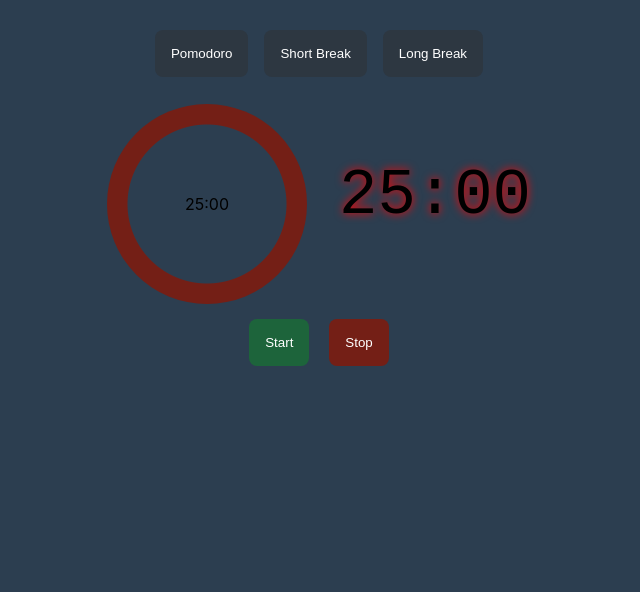
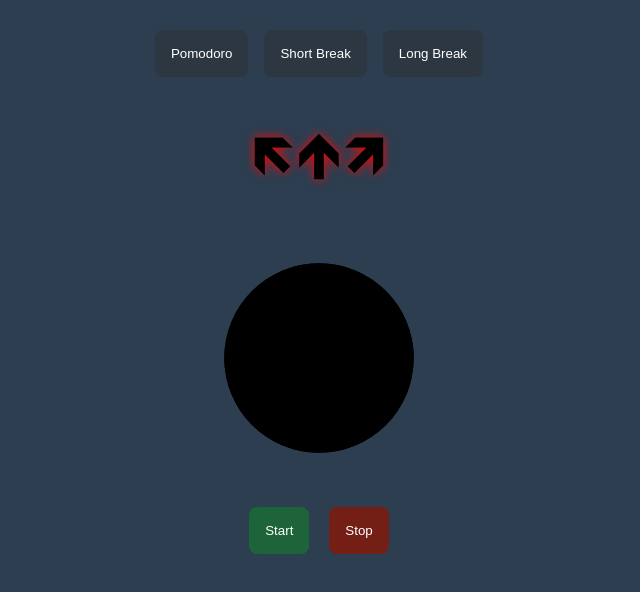
Before and after one commit to springfil/pomodoro, a plain HTML site: page index.html in a window 1280 px wide. Shown: the whole page, without its empty margins (321-961 px from the left). Drawn offline with Linux system fonts and the light colour scheme.

Commit message:
Update index.html

```diff
--- a/index.html
+++ b/index.html
@@ -1,27 +1,38 @@
 <!DOCTYPE html>
-<html>
+<html lang="en">
   <head>
-    <meta charset="UTF-8">
+    <meta charset="UTF-8" />
     <title>Pomodoro Timer</title>
-    <link rel="stylesheet" href="style.css">
-  </style>
+    <link rel="stylesheet" href="style.css" />
   </head>
   <body>
-    <div id="timer-container">
+
     <div id="timer-buttons">
       <button id="pomodoro">Pomodoro</button>
       <button id="short-break">Short Break</button>
       <button id="long-break">Long Break</button>
     </div>
-      <div class="timer-container">
-        <div id="timer">25:00</div>
-        <div class="progress-bar-container">
-          <div class="progress-bar html">
-            <progress id="html" max="1500" value="1500" ></progress>
-            <span id="progress-counter">25:00</span>
-          </div>
-        </div>
-      </div>
+
+    <div class="diagram">
+      <div id="timer">🡼🡹🡽</div>
+      <svg viewBox="0 0 42 42" width="250px" height="250px">
+        <circle
+          id="c1"
+          cx="50%"
+          cy="50%"
+          r="15.91549430918954"
+          stroke-dasharray="100 0"
+          stroke-dashoffset="100"
+        ></circle>
+        <circle
+          id="c2"
+          cx="50%"
+          cy="50%"
+          r="15.91549430918954"
+          stroke-dasharray="0 100"
+          stroke-dashoffset="0"
+        ></circle>
+      </svg>
     </div>
 
     <div id="action-buttons">
```
Lines whose indentation alone changed are shown as unchanged.
